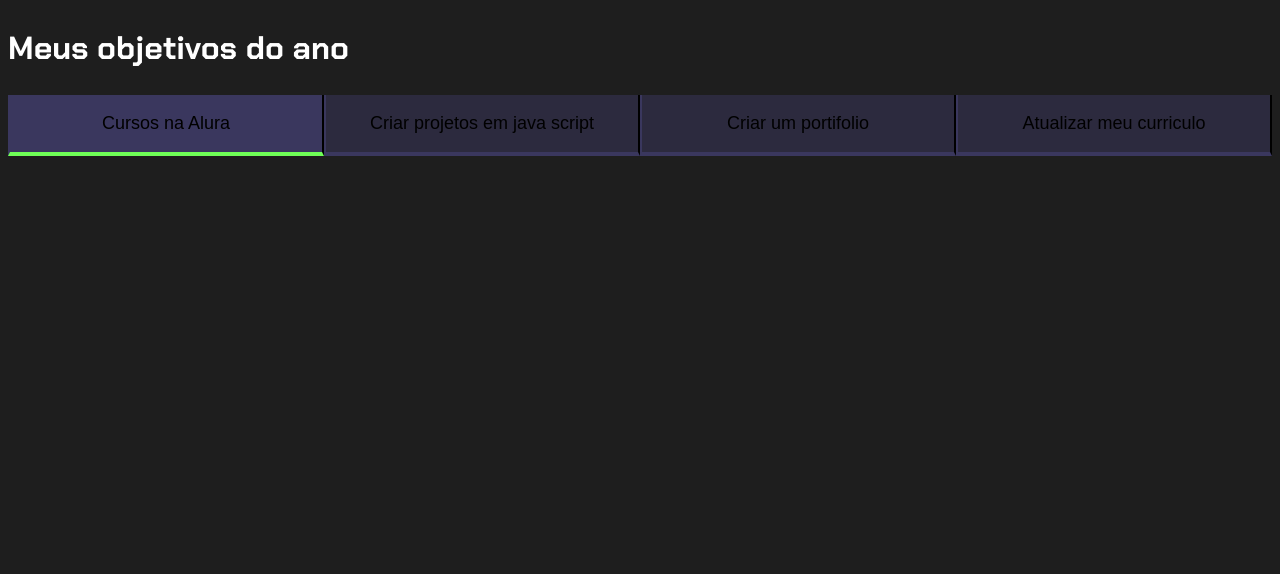
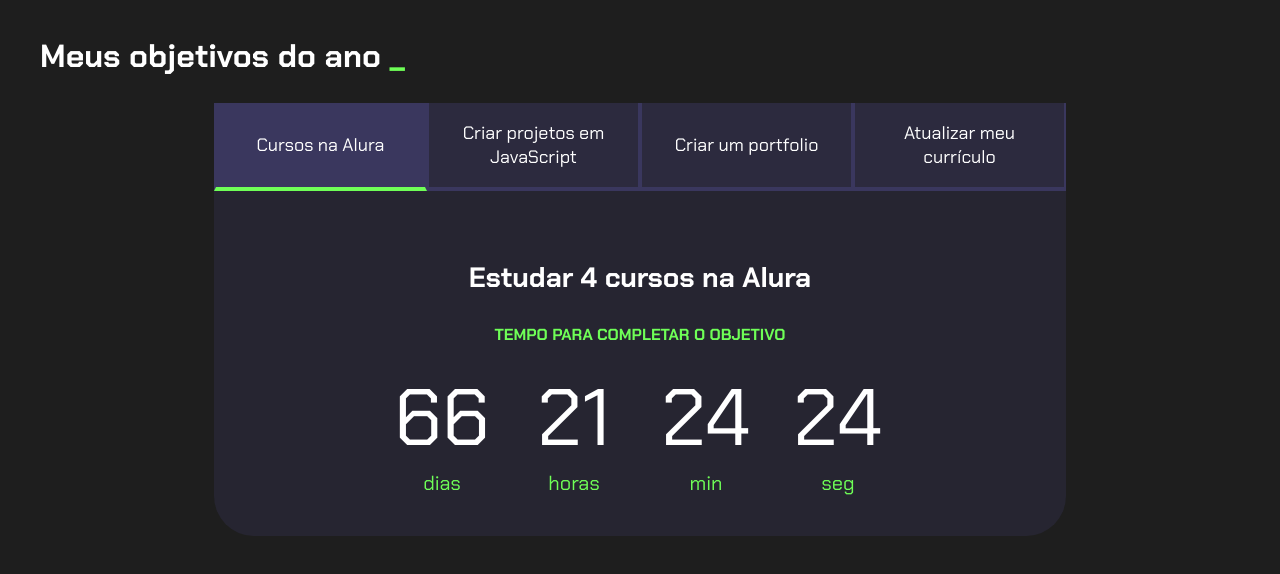
Before and after one commit to rafaelpoluha/Js-projeto-de-vida, a plain HTML site: page index.html in a window 1280 px wide. Drawn offline with Linux system fonts and the light colour scheme.

Commit message:
Arrumando todo os código para a pagína funcionar

```diff
--- a/index.html
+++ b/index.html
@@ -7,14 +7,14 @@
     <link rel="stylesheet" href="style.css">
 </head>
 <body>
-    <section class="conteudo-pricipal">
-        <h2 class="titulo-principal">Meus objetivos do ano <span></span></h2>
+    <section class="conteudo-principal">
+        <h2 class="titulo-principal">Meus objetivos do ano <span>_</span></h2>
         <div class="conteudo">
             <div class="botoes">
                 <button class="botao ativo">Cursos na Alura</button>
-            <button class="botao">Criar projetos em java script</button>
-            <button class="botao">Criar um portifolio</button>
-            <button class="botao">Atualizar meu curriculo</button>
+                <button class="botao">Criar projetos em JavaScript</button>
+                <button class="botao">Criar um portfolio</button>
+                <button class="botao">Atualizar meu currículo</button>
             </div>
             <div class="abas-textos">
                    <div class="aba-conteudo ativo">
@@ -22,87 +22,98 @@
                         <h4 class="aba-conteudo-titulo-secundario">Tempo para completar o objetivo</h4>
                         <div class="contador">
                             <div class="contador-digito">
-                        <p class="contador-digito-numero"id= "dias0"></p>
+                                <p class="contador-digito-numero" id="dias0"></p>
                                 <p class="contador-digito-texto">dias</p>
                             </div>
                              <div class="contador-digito">
-                        <p class="contador-digito-numero"id= "horas0"></p>
+                                <p class="contador-digito-numero" id="horas0"></p>
                                 <p class="contador-digito-texto">horas</p>
                             </div>
                              <div class="contador-digito">
-                        <p class="contador-digito-numero"id= "min0"></p>
+                                <p class="contador-digito-numero" id="min0"></p>
                                 <p class="contador-digito-texto">min</p>
                             </div>
                              <div class="contador-digito">
-                        <p class="contador-digito-numero"id= "seg0"></p>
+                                <p class="contador-digito-numero" id="seg0"></p>
+                                <p class="contador-digito-texto">seg</p>
+                            </div>
+                        </div>
+                    </div>
+                    <div class="aba-conteudo ">
+                        <h3 class="aba-conteudo-titulo-principal">Criar 5 projetos em Javascript</h3>
+                        <h4 class="aba-conteudo-titulo-secundario">Tempo para completar o objetivo</h4>
+                        <div class="contador">
+
+                            <div class="contador-digito">
+                                <p class="contador-digito-numero" id="dias1"></p>
+                                <p class="contador-digito-texto">dias</p>
+                            </div>
+                             <div class="contador-digito">
+                                <p class="contador-digito-numero" id="horas1"></p>
+                                <p class="contador-digito-texto">horas</p>
+                            </div>
+                             <div class="contador-digito">
+                                <p class="contador-digito-numero" id="min1"></p>
+                                <p class="contador-digito-texto">min</p>
+                            </div>
+                             <div class="contador-digito">
+                                <p class="contador-digito-numero" id="seg1"></p>
                                 <p class="contador-digito-texto">seg</p>
                             </div>
                         </div>
 
-                <div class="aba-conteudo ativo">
-                        <h3 class="aba-conteudo-titulo-principal">Criar 5 projetos em javascript</h3>
+                        </div>
+                    </div>
+                    <div class="aba-conteudo">
+                        <h3 class="aba-conteudo-titulo-principal">Criar um portfolio com os meus 3 melhores projetos</h3>
                         <h4 class="aba-conteudo-titulo-secundario">Tempo para completar o objetivo</h4>
                         <div class="contador">
-                           <p class="contador-digito-numero"id= "dias1"></p>
+
+                        <div class="contador-digito">
+                                <p class="contador-digito-numero" id="dias2"></p>
                                 <p class="contador-digito-texto">dias</p>
                             </div>
                              <div class="contador-digito">
-                        <p class="contador-digito-numero"id= "horas1"></p>
+                                <p class="contador-digito-numero" id="horas2"></p>
                                 <p class="contador-digito-texto">horas</p>
                             </div>
                              <div class="contador-digito">
-                        <p class="contador-digito-numero"id= "min1"></p>
+                                <p class="contador-digito-numero" id="min2"></p>
                                 <p class="contador-digito-texto">min</p>
                             </div>
                              <div class="contador-digito">
-                        <p class="contador-digito-numero"id= "seg1"></p>
+                                <p class="contador-digito-numero" id="seg2"></p>
                                 <p class="contador-digito-texto">seg</p>
                             </div>
                         </div>
+
                         </div>
-                <div class="aba-conteudo ativo">
-                        <h3 class="aba-conteudo-titulo-principal">Criar 1 protifolio com os 3 melhores projetos</h3>
+                    </div>
+                    <div class="aba-conteudo ">
+                        <h3 class="aba-conteudo-titulo-principal">Atualizar meu curriculo com os certificados da Alura</h3>
                         <h4 class="aba-conteudo-titulo-secundario">Tempo para completar o objetivo</h4>
                         <div class="contador">
-                                        <p class="contador-digito-numero"id= "dias0"></p>
+
+                        <div class="contador-digito">
+                                <p class="contador-digito-numero" id="dias3"></p>
                                 <p class="contador-digito-texto">dias</p>
                             </div>
                              <div class="contador-digito">
-                        <p class="contador-digito-numero"id= "horas2"></p>
+                                <p class="contador-digito-numero" id="horas3"></p>
                                 <p class="contador-digito-texto">horas</p>
                             </div>
                              <div class="contador-digito">
-                        <p class="contador-digito-numero"id= "min2"></p>
+                                <p class="contador-digito-numero" id="min3"></p>
                                 <p class="contador-digito-texto">min</p>
                             </div>
                              <div class="contador-digito">
-                        <p class="contador-digito-numero"id= "seg2"></p>
+                                <p class="contador-digito-numero" id="seg3"></p>
                                 <p class="contador-digito-texto">seg</p>
                             </div>
                         </div>
-                </div>
-                <div class="aba-conteudo ativo">
-                        <h3 class="aba-conteudo-titulo-principal"> Atualiza o meu curriculo com os certificados do alura</h3>
-                        <h4 class="aba-conteudo-titulo-secundario">Tempo para completar o objetivo</h4>
-                <div class="contador">
-                                        <p class="contador-digito-numero"id= "dias0"></p>
-                        <p class="contador-digito-texto">dias</p>
-                    </div>
-                    <div class="contador-digito">
-                        <p class="contador-digito-numero"id= "horas3"></p>
-                        <p class="contador-digito-texto">horas</p>
-                    </div>
-                    <div class="contador-digito">
-                        <p class="contador-digito-numero"id= "min3"></p>
-                        <p class="contador-digito-texto">min</p>
-                    </div>
-                    <div class="contador-digito">
-                        <p class="contador-digito-numero"id= "seg3"></p>
-                        <p class="contador-digito-texto">seg</p>
+
                         </div>
                     </div>
-                </div>
-
                 </div>
             </div>
         </div>
--- a/main.js
+++ b/main.js
@@ -2,56 +2,53 @@
 const textos = document.querySelectorAll(".aba-conteudo");
 
 
-for(let i = 0; i < ; botoes.length; i++)(
-    botoes[i].olclick = function(){
-        for (let j = 0; j< botoes.length; j++){
+for (let i = 0; i < botoes.length; i++){
+    botoes[i].onclick = function(){
+        for (let j = 0; j < botoes.length; j++){
             botoes[j].classList.remove("ativo");
             textos[j].classList.remove("ativo");
-
         }
-         botoes[i].classList.add("ativo");
-         textos[i].classList.add("ativo");
-
+            botoes[i].classList.add("ativo");
+            textos[i].classList.add("ativo");
     }
-)
+}
 
 const contadores = document.querySelectorAll(".contador");
 const tempoObjetivo1 = new Date("2025-10-05T00:00:00");
 const tempoObjetivo2 = new Date("2025-12-05T00:00:00");
 const tempoObjetivo3 = new Date("2025-12-05T00:00:00");
-const tempoObjetivo4 = new Date("2025-01-05T00:00:00");
+const tempoObjetivo4 = new Date("2026-01-05T00:00:00");
 
-const tempo - [tempoObjetivo1, tempoObjetivo2, tempoObjetivo3, tempoObjetivo4];
+const tempos = [tempoObjetivo1, tempoObjetivo2, tempoObjetivo3, tempoObjetivo4];
 
- //contadores[0].textContent = calculaTempo(tempoobjetivo1)
+//contadores[0].textContent = calculaTempo(tempoObjetivo1);
 
 function calculaTempo(tempoObjetivo){
     let tempoAtual = new Date();
-    let tempoFinal = tempoObjetivo - tempoAtual;
-    let segundos = math.floor(tempoFinal/1000);
-    let minutos = math.floor(sehundos/60);
-    let horas = math.floor(minutos/60);
-    let dias = math.floor(horas/24);
+    let tempoFinal =  tempoObjetivo - tempoAtual;
+    let segundos = Math.floor(tempoFinal/1000);
+    let minutos = Math.floor(segundos/60);
+    let horas = Math.floor(minutos/60);
+    let dias = Math.floor(horas/24);
 
     segundos %= 60;
     minutos %= 60;
     horas %= 24;
 
-    if (tempoFinal >0) {
-        return [dias, horas,  minutos, segundos];
-    }else{
+    if (tempoFinal> 0){
+    return [dias, horas, minutos, segundos];
+    }else {
         return[0, 0, 0, 0];
     }
 }
 
 function atualizarCronometro(){
-    for(let i= 0; i < contadores.length; i++){
-    document.getElementById("dias" + i).textContent = calculaTempo(tempos[0])[0];
-    document.getElementById("dias" + i).textContent = calculaTempo(tempos[0])[1];
-    document.getElementById("dias" + i).textContent = calculaTempo(tempos[0])[2];
-    document.getElementById("dias" + i).textContent = calculaTempo(tempos[0])[3];
-
-}
+    for(let i = 0; i < contadores.length; i++){
+        document.getElementById("dias" + i) .textContent = calculaTempo(tempos[0])[0];
+        document.getElementById("horas" + i) .textContent = calculaTempo(tempos[0])[1];
+        document.getElementById("min" + i) .textContent = calculaTempo(tempos[0])[2];
+        document.getElementById("seg" + i) .textContent = calculaTempo(tempos[0])[3];
+    }
 }
 function comecaCronometro(){
     atualizarCronometro();
--- a/style.css
+++ b/style.css
@@ -1,18 +1,18 @@
-@import url('https://fonts.googleapis.com/css2?family=Chakra+Petch:wght@400;700&display=swap');
+@import url('https://fonts.googleapis.com/css2?family=Chakra+Petch:wght@400;700&family=Nunito+Sans:ital,opsz,wght@0,6..12,200..1000;1,6..12,200..1000&display=swap');
 
 :root{
     --cor-de-fundo:#1e1e1e;
-    --verde:#6fff57;
-    --branco:#ffffff;
+    --verde: #6fff57;
+    --branco: #ffffff;
     --botao-ativo: #3a375e;
-    --botao-inativo:rgba(58, 55, 94, 0.5);
+    --botao-inativo: rgba(58, 55, 94, 0.5);
     --texto-fundo: rgba(58, 55, 94, 0.3);
 }
 
 body{
     background-color: var(--cor-de-fundo);
     color: var(--branco);
-    font-family: "chakra petch", sans-serif;
+    font-family: "Chakra Petch", sans-serif;
 }
 .conteudo-principal{
     display: flex;
@@ -21,36 +21,36 @@
     align-items: center;
     max-width: 1200px;
     width: 100%;
-    margin:0 auto;
+    margin: 0 auto;
 }
 
 .titulo-principal{
     text-align: left;
     width: 100%;
     font-size: 32px;
-
 }
 
-.titulo-principal spano{
-    color:(--verde);
-
+.titulo-principal span{
+    color:var(--verde);
 }
 
 .botao{
-    font-family: 'chakra patch', sans-serif;
+    font-family: 'Chakra Petch', sans-serif;
     background-color: var(--botao-inativo);
+    color:var(--branco);
     display: flex;
     justify-content: center;
     padding: 1em;
     font-size: 18px;
-    align-items:center;
+    align-items: center;
     width: 100%;
     border-bottom: 4px solid var(--botao-ativo);
     border-left: 2px solid var(--botao-ativo);
+    border-right: 2px solid var(--botao-ativo);
     border-top: none;
 }
 
-.botao  :first-child{
+.botao :first-child{
     border-radius: 40px 40px 0 0;
 }
 .botoes{
@@ -62,14 +62,14 @@
     border-bottom: 4px solid var(--verde);
 }
 
-.abas-texto{
-    background-color: var(--cor-de-fundo);
+.abas-textos{
+    background-color: var(--texto-fundo);
     padding: 40px;
     border-radius: 0 0 40px 40px;
 }
 
-.aba-conteudo .ativo{
-    display:block;
+.aba-conteudo.ativo{
+    display: block;
 }
 
 .aba-conteudo{
@@ -85,10 +85,11 @@
     color: var(--verde);
     text-transform: uppercase;
 }
+
 .contador{
-    display:flex;
-    justify-content: center;
-    flex-wrap: wrap;
+ display: flex;
+ justify-content: center;
+ flex-wrap: wrap;
 }
 
 .contador-digito{
@@ -103,19 +104,19 @@
 }
 
 .contador-digito-texto{
-    color:var(--verde);
-    font-size: 20;
+    color: var(--verde);
+    font-size: 20px;
     margin: 0;
 }
 
-@media screen and (min-width: 768px) {
+@media screen and (min-width: 768px){
     .botoes{
         display: flex;
     }
     .botao :first-child{
-        border-radius: 40px 0 0 0;
+    border-radius: 40px 0 0 0;
     }
-    .botao : :last-child{
-        border-radius:0 40px 0 0;
+    .botao :last-child{
+    border-radius:0 40px 0 0;
     }
 }
```
Lines whose indentation alone changed are shown as unchanged.
